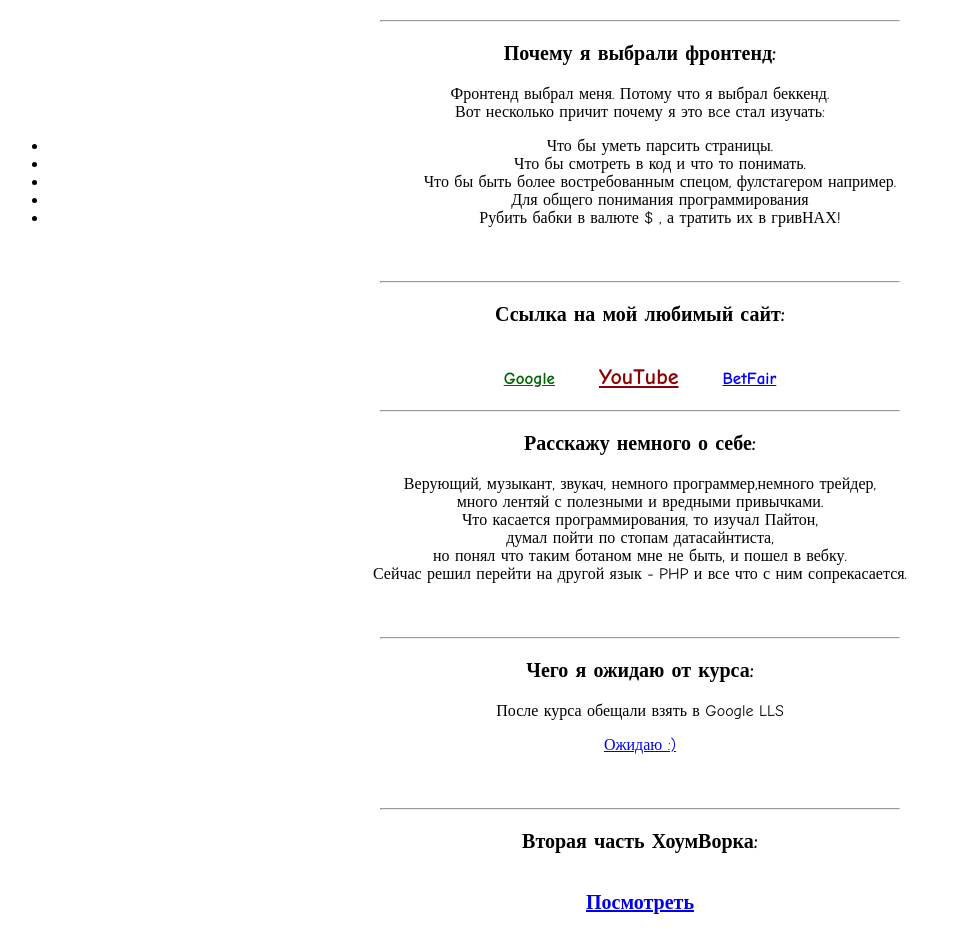
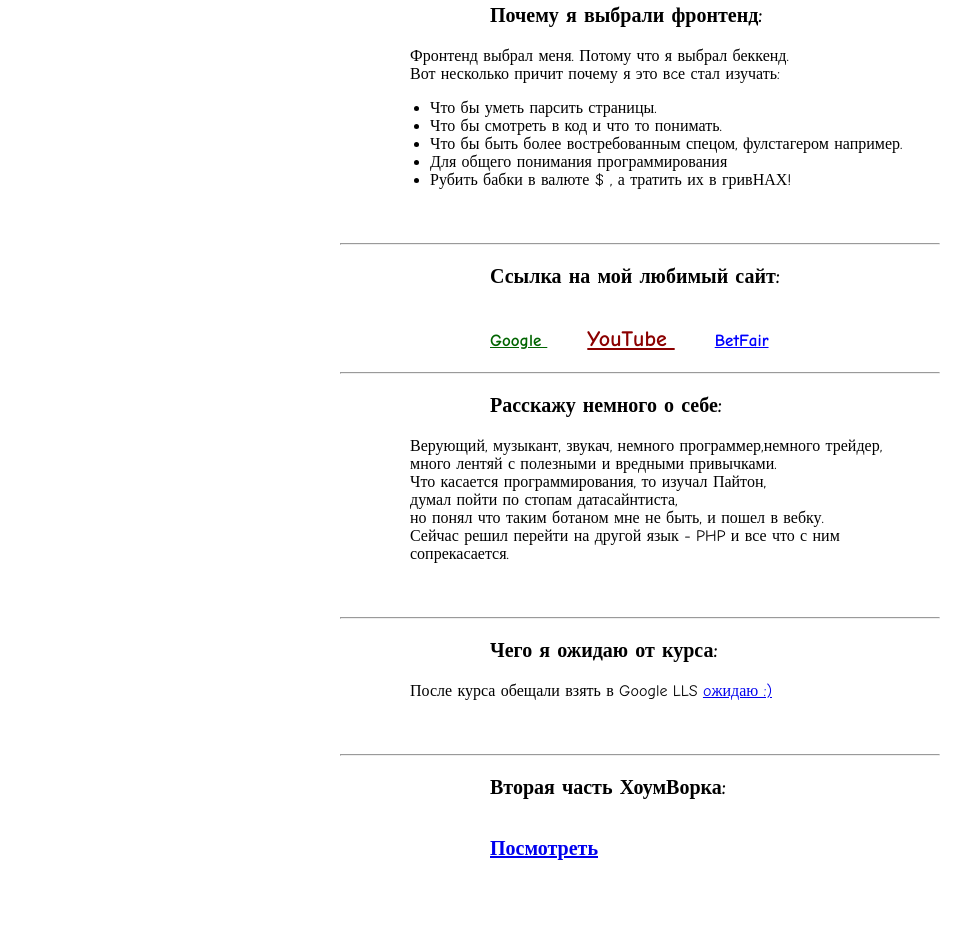
Before and after one commit to AleksanderYa/HTML-CSS, a plain HTML site: page index.html in a window 1280 px wide. Shown: the part 628-1580 px from the top of the page, without its empty margins (0-971 px from the left). After the commit the page ends 1524 px from the top, so only its background shows below. Drawn offline with Linux system fonts and the light colour scheme.

Commit message:
Add files via upload

```diff
--- a/index.html
+++ b/index.html
@@ -7,42 +7,51 @@
     <meta http-equiv="X-UA-Compatible" content="ie=edge">
     <title>Document</title>
     <style>
+        a.a_left{
+            margin-left: 150px
+        }
         p{
             font-family: "Comic Sans MS";
         }
+        p.tab{
+            margin-left: 70px;
+        }
         ul.a{
             font-family: "Comic Sans MS";
+            margin-left: 50px;
         }
         p.qwe{
+            margin-left: 150px;
             font-family: "Comic Sans MS";
             font-size: 20px;
         }
         hr.hr_1{
         font-size: 2px;
-        width: 30%;
         }
         hr.hr_2{
-            width: 41%;
             margin-bottom: 10px;
             margin-top: 20px;
         }
 
     </style>
-</head><body>
-<center>
+</head>
+<body style="width: 600px; margin: 0 auto;">
 <hr class="hr_1">
-    <p style=" font-size: 30px ; margin-bottom: 10px; margin-top: 10px" ><b>Яблучанский Александр</b></p>
-    <hr class="hr_1">
+<p style=" font-size: 30px ; margin-bottom: 10px; margin-top: 10px; margin-left: 100px" >
+    <b>Яблучанский Александр</b>
+</p>
+<hr class="hr_2">
+<img  src="img\ya.jpg" alt="" align="top" height="510px" style="margin-left: 30px">
 <br>
 <hr class="hr_2">
-    <img  src="img\ya.jpg" alt="" align="top" height="510px">
-    <br>
-    <hr class="hr_2">
-    <p class="qwe"><b>Почему я выбрали фронтенд:</b></p>
+<p class="qwe">
+    <b>Почему я выбрали фронтенд:</b>
+</p>
 
-    <p align="center">Фронтенд выбрал меня. Потому что я выбрал беккенд.
-        <br> Вот несколько причит почему я это вcе стал изучать:
-
+<p class="tab" >
+    <span>Фронтенд </span> выбрал меня. Потому что я выбрал беккенд.
+    <br>Вот несколько причит почему я это вcе стал изучать:
+</p>
     <ul class="a" >
         <li>Что бы уметь парсить страницы. </li>
         <li>Что бы смотреть в код и что то понимать.</li>
@@ -50,41 +59,58 @@
         <li>Для общего понимания программирования </li>
         <li>Рубить бабки в валюте $ , а тратить их в гривНАХ!</li>
     </ul>
-    </p>
+
 <br style="margin-bottom: 100px">
 <hr class="hr_2">
 <b>
     <p class="qwe">Ссылка на мой любимый сайт: </p>
          <br >
-             <a target="_blank" style="color: darkgreen; font-size: 17px; font-family: 'Comic Sans MS'; margin-right: 40px"  href="https://www.google.com">Google</a>
-             <a target="_blank" style="color: darkred; font-size: 22px; font-family: 'Comic Sans MS'" href="https://www.youtube.com/?gl=UA&hl=ru">YouTube</a>
-             <a target="_blank" style="color: blue; font-size: 17px; font-family: 'Comic Sans MS'; margin-left: 40px"  href="https://www.betfair.com">BetFair</a>
+         <a class="a_left" target="_blank" style="color: darkgreen; font-size: 17px; font-family: 'Comic Sans MS'; margin-right: 40px "  href="https://www.google.com">
+             Google
+         </a>
+         <a target="_blank" style="color: darkred; font-size: 22px; font-family: 'Comic Sans MS'" href="https://www.youtube.com/?gl=UA&hl=ru">
+             YouTube
+         </a>
+         <a target="_blank" style="color: blue; font-size: 17px; font-family: 'Comic Sans MS'; margin-left: 40px"  href="https://www.betfair.com">
+             BetFair
+         </a>
          <hr class="hr_2">
-        <p class="qwe">Расскажу немного о себе: </p>
+    <p class="qwe">
+        Расскажу немного о себе:
+    </p>
 </b>
-        <p>Верующий, музыкант, звукач, немного программер,немного трейдер, <br>много лентяй с полезными и вредными привычками.
-            <br>Что касается программирования, то изучал Пайтон, <br> думал пойти по стопам датасайнтиста, <br>но понял что таким ботаном
-            мне не быть, и пошел в вебку. <br> Сейчас решил перейти на другой язык -  PHP и все что с ним сопрекасается.
+<p class="tab">Верующий, музыкант, звукач, немного программер,немного трейдер,
+    <br> много лентяй с полезными и вредными привычками.
+    <br>Что касается программирования, то изучал Пайтон,
+    <br> думал пойти по стопам датасайнтиста,
+    <br> но понял что таким ботаном мне не быть, и пошел в вебку.
+    <br> Сейчас решил перейти на другой язык -  PHP и все что с ним сопрекасается.
 </p>
     <br >
     <hr class="hr_2">
-        <p class="qwe"><b>Чего я ожидаю от курса: </b></p>
-        <p> После курса обещали взять в Google LLS</p>
-        <p><a href="https://i.ytimg.com/vi/bRUkPkzpWyQ/maxresdefault.jpg" style="margin-bottom: center">Ожидаю :)</a>
+<p class="qwe">
+    <b>Чего я ожидаю от курса: </b>
+</p>
+<p class="tab">
+    После курса обещали взять в Google LLS
+    <a  href="https://i.ytimg.com/vi/bRUkPkzpWyQ/maxresdefault.jpg" >
+    oжидаю :)
+    </a>
 </p>
 
     <br >
     <hr class="hr_2">
 <p class="qwe"><b>Вторая часть ХоумВорка: </b></p>
     <br >
-            <a href="C:\Users\yablu\Downloads\Telegram Desktop\lesson1\lesson1\Home_work_Yabluchanskyi_A\Lessons_1\img\hw.jpg" target="_blank" style="font-size:20px"><b>Посмотреть</b></a>
+    <a href="C:\Users\yablu\Downloads\Telegram Desktop\lesson1\lesson1\Home_work_Yabluchanskyi_A\Lessons_1\img\hw.jpg" target="_blank" style="font-size:20px">
+        <b style="margin-left: 150px">Посмотреть</b>
+    </a>
     <br>
     <br>
     <br>
 
 
 
-</center>
 
 </body>
 </html>
```
Lines whose indentation alone changed are shown as unchanged.
